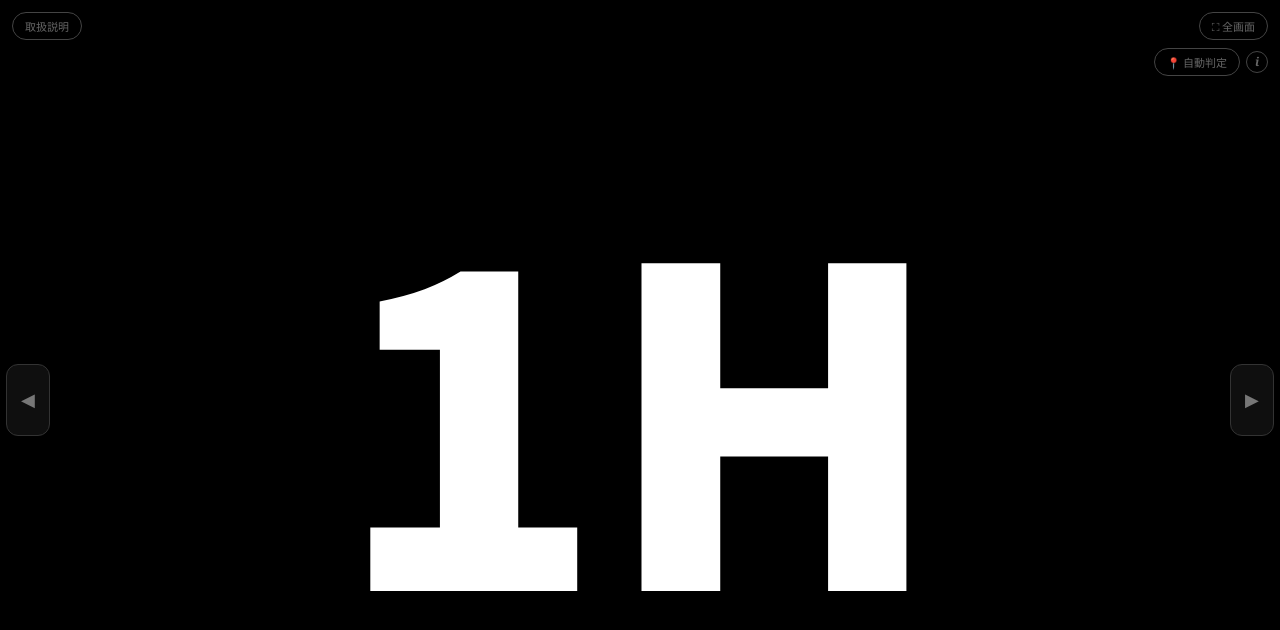
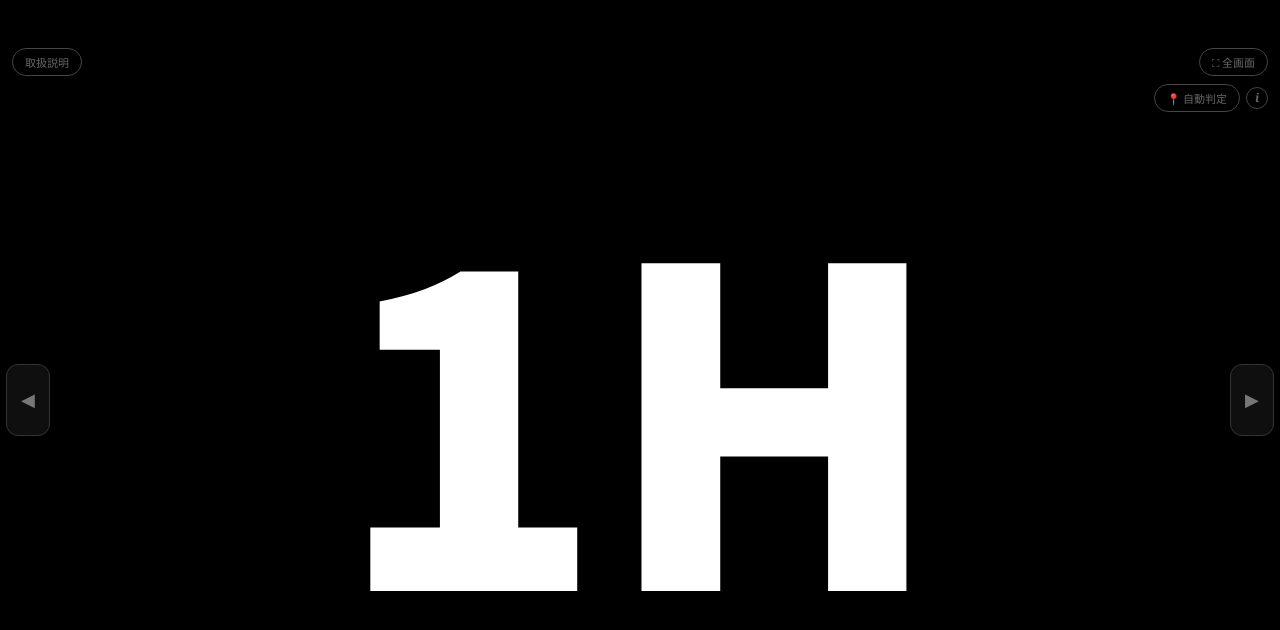
Before and after one commit to Yuta-46/Golf-Hole-Ryosen, a plain HTML site: page index.html in a window 1280 px wide. Drawn offline with Linux system fonts and the light colour scheme.

Commit message:
Add files via upload

```diff
--- a/index.html
+++ b/index.html
@@ -38,7 +38,7 @@
 
   #controls {
     position: fixed;
-    top: max(12px, calc(env(safe-area-inset-top, 0px) + 8px));
+    top: max(48px, calc(env(safe-area-inset-top, 0px) + 40px));
     right: max(12px, calc(env(safe-area-inset-right, 0px) + 8px));
     display: flex;
     flex-direction: column;
@@ -70,7 +70,7 @@
   /* 取扱説明 */
   #help-btn {
     position: fixed;
-    top: max(12px, calc(env(safe-area-inset-top, 0px) + 8px));
+    top: max(48px, calc(env(safe-area-inset-top, 0px) + 40px));
     left: max(12px, calc(env(safe-area-inset-left, 0px) + 8px));
     padding: 5px 12px;
     background: rgba(0,0,0,0.6);
@@ -512,7 +512,7 @@
 
   // バージョン確認・更新
   // ※ファイルを更新するたびに、この値を書き換える
-  const APP_VERSION = '2026-10-29 22:20';
+  const APP_VERSION = '2026-10-29 22:40';
   const verText   = document.getElementById('ver-text');
   const updateBtn = document.getElementById('update-btn');
   verText.textContent = '現在のバージョン：' + APP_VERSION;
```
